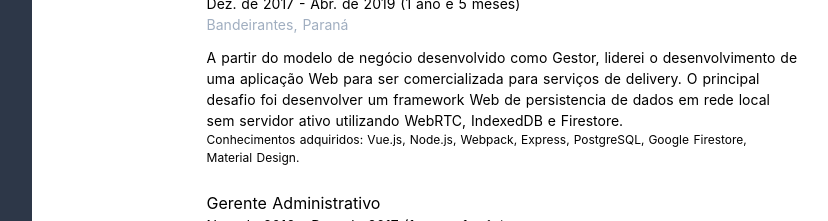
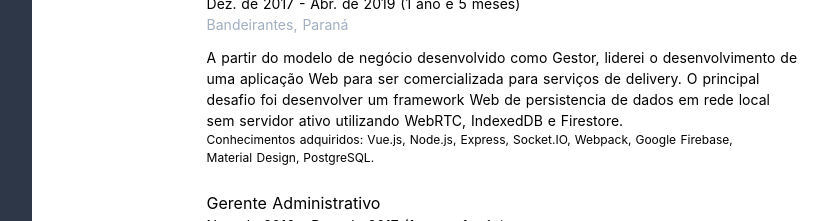
Before and after one commit to dbarjs/resume, a Nuxt app: page / in a window 1280 px wide. Shown: the part 1400-1621 px from the top of the page, without its empty margins (307-1135 px from the left). Built offline with nearby package versions, Linux system fonts and the light colour scheme.

Commit message:
Update experiences

```diff
--- a/components/ExperienceSection.vue
+++ b/components/ExperienceSection.vue
@@ -79,11 +79,12 @@
       <ul class="job-technologies">
         <li>Vue.js</li>
         <li>Node.js</li>
+        <li>Express</li>
+        <li>Socket.IO</li>
         <li>Webpack</li>
-        <li>Express</li>
+        <li>Google Firebase</li>
+        <li>Material Design</li>
         <li>PostgreSQL</li>
-        <li>Google Firestore</li>
-        <li>Material Design</li>
       </ul>
       <br />
       <p class="job-title">Gerente Administrativo</p>
```
